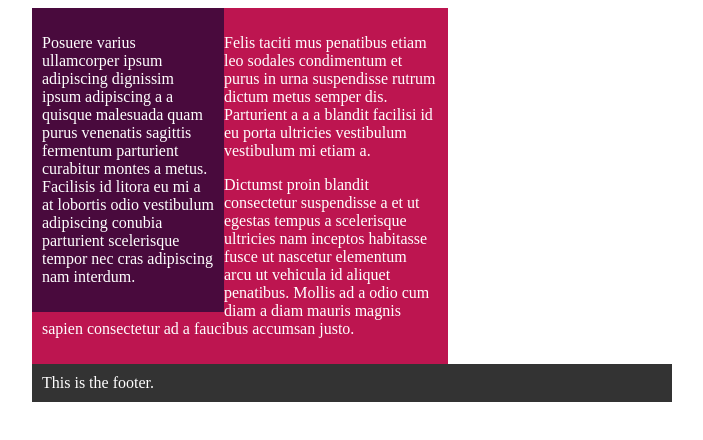
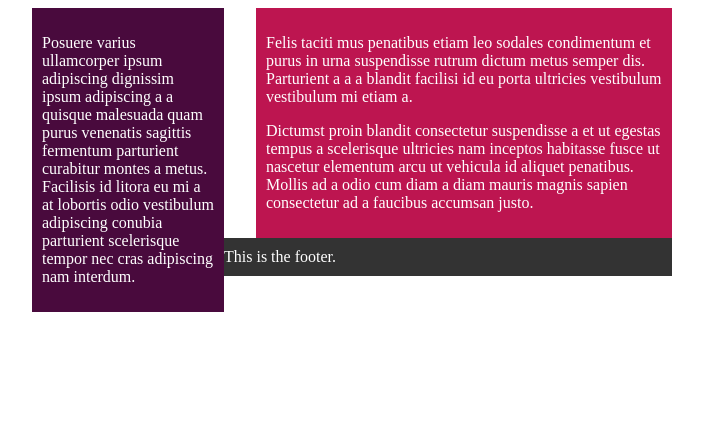
Before and after one commit to jumarko/html-experiments, a plain HTML site: page css-layout-fundamentals/04-floats/03-footer-with-floats.html in a window 1280 px wide. Shown: the whole page, without its empty margins (288-991 px from the left). Drawn offline with Linux system fonts and the light colour scheme.

Commit message:
fix css floats;

```diff
--- a/css-layout-fundamentals/04-floats/03-footer-with-floats.css
+++ b/css-layout-fundamentals/04-floats/03-footer-with-floats.css
@@ -16,7 +16,7 @@
   background-color: #BD1550;
   color: #fff;
   padding: 10px;
-  floa: right;
+  float: right;
   width: 65%;
 }
 
@@ -24,6 +24,7 @@ footer {
   background-color: #333;
   color: #fff;
   padding: 10px;
+  clear: right;
 }
 
 
```
